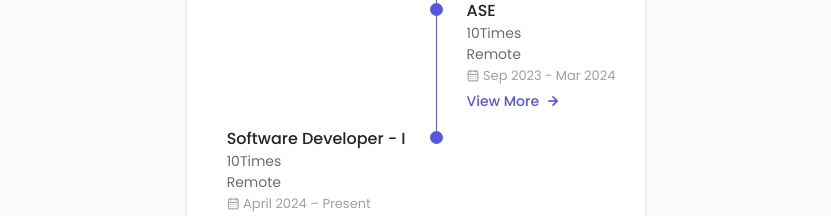
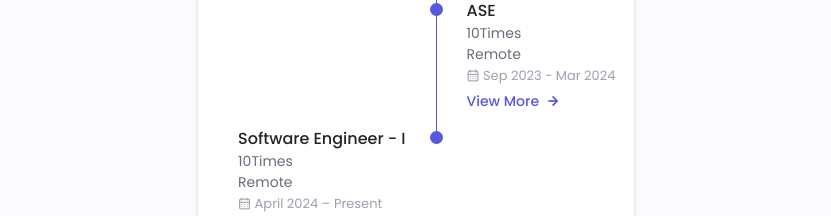
Before and after one commit to RamO9O1/portfolio, a website: page index.html in a window 1280 px wide. Shown: the part 3440-3656 px from the top of the page, without its empty margins (224-1055 px from the left). Drawn offline with nearby package versions, Linux system fonts and the light colour scheme.

Commit message:
complete code

```diff
--- a/index.html
+++ b/index.html
@@ -649,7 +649,7 @@
             <!--====== Qualification 3 ======-->
             <div class="qualification__data">
               <div>
-                <h3 class="qualification__title">Software Developer - I</h3>
+                <h3 class="qualification__title">Software Engineer - I</h3>
                 <span class="qualification__subtitle">10Times <br />Remote</span>
                 <div class="qualification__calender">
                   <i class="uil uil-calendar-alt"></i>
```
